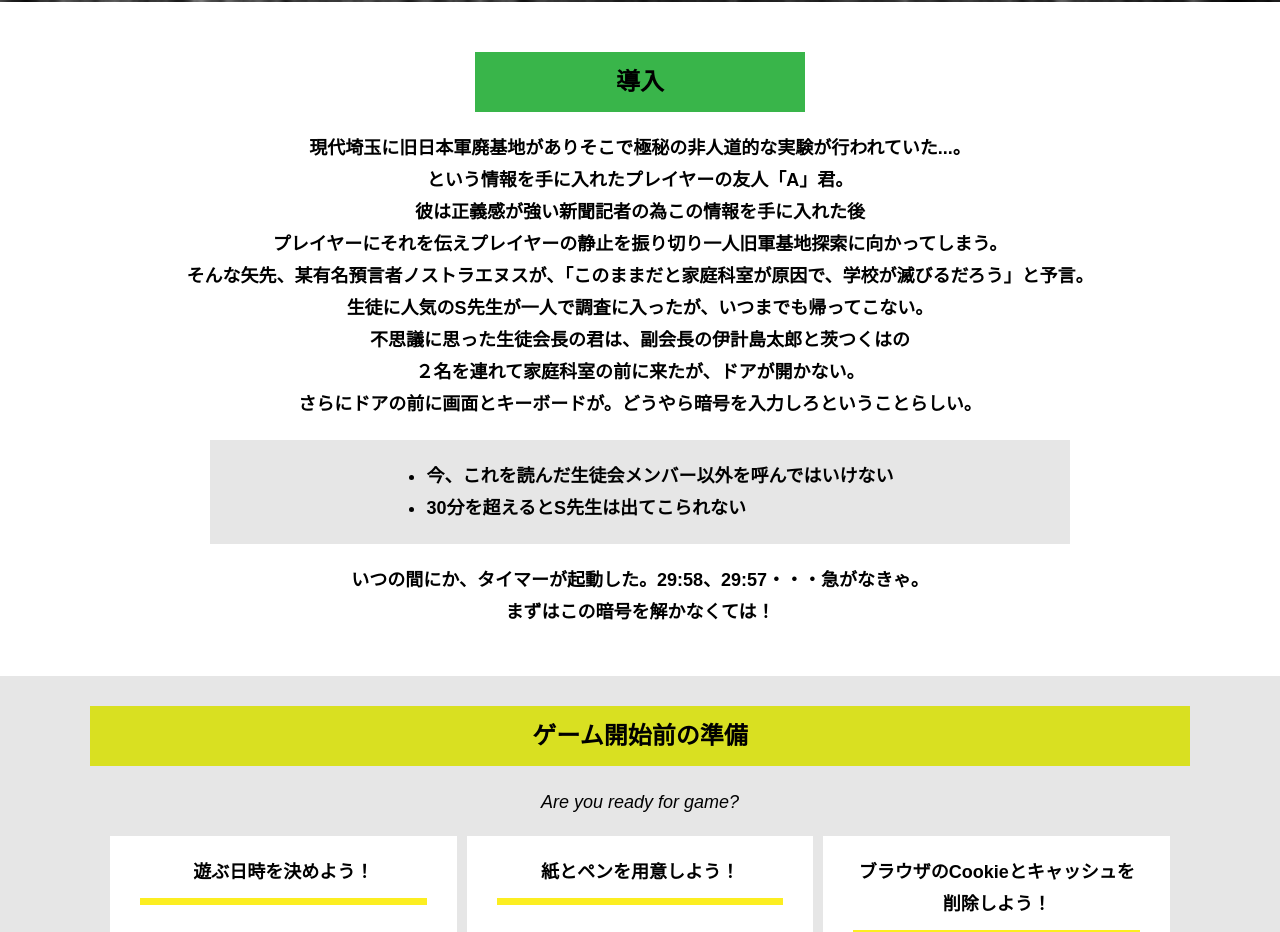
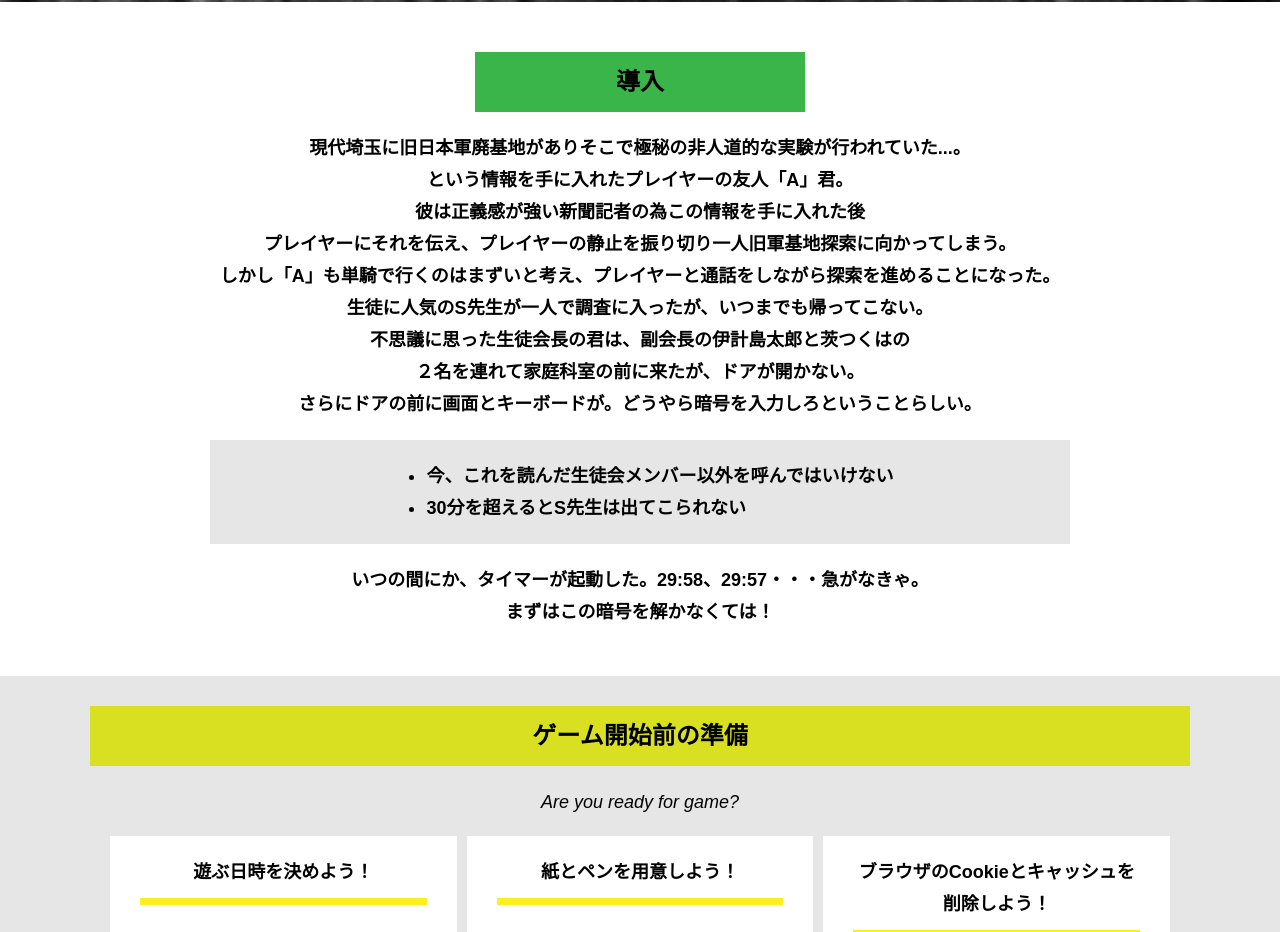
Before and after one commit to SagyouYO/alfa-yokohama-A, a plain HTML site: page index.html in a window 1280 px wide. Shown: the part 920-1852 px from the top of the page. Drawn offline with Linux system fonts and the light colour scheme.

Commit message:
Update index.html

```diff
--- a/index.html
+++ b/index.html
@@ -32,8 +32,8 @@
           <p class="text-center">現代埼玉に旧日本軍廃基地がありそこで極秘の非人道的な実験が行われていた...。<br>
             という情報を手に入れたプレイヤーの友人「A」君。<br>
             彼は正義感が強い新聞記者の為この情報を手に入れた後<br>
-            プレイヤーにそれを伝えプレイヤーの静止を振り切り一人旧軍基地探索に向かってしまう。<br>
-            そんな矢先、某有名預言者ノストラエヌスが、「このままだと家庭科室が原因で、学校が滅びるだろう」と予言。<br>
+            プレイヤーにそれを伝え、プレイヤーの静止を振り切り一人旧軍基地探索に向かってしまう。<br>
+            しかし「A」も単騎で行くのはまずいと考え、プレイヤーと通話をしながら探索を進めることになった。<br>
             生徒に人気のS先生が一人で調査に入ったが、いつまでも帰ってこない。<br>
             不思議に思った生徒会長の君は、副会長の伊計島太郎と茨つくはの<br>
             ２名を連れて家庭科室の前に来たが、ドアが開かない。<br>
```
